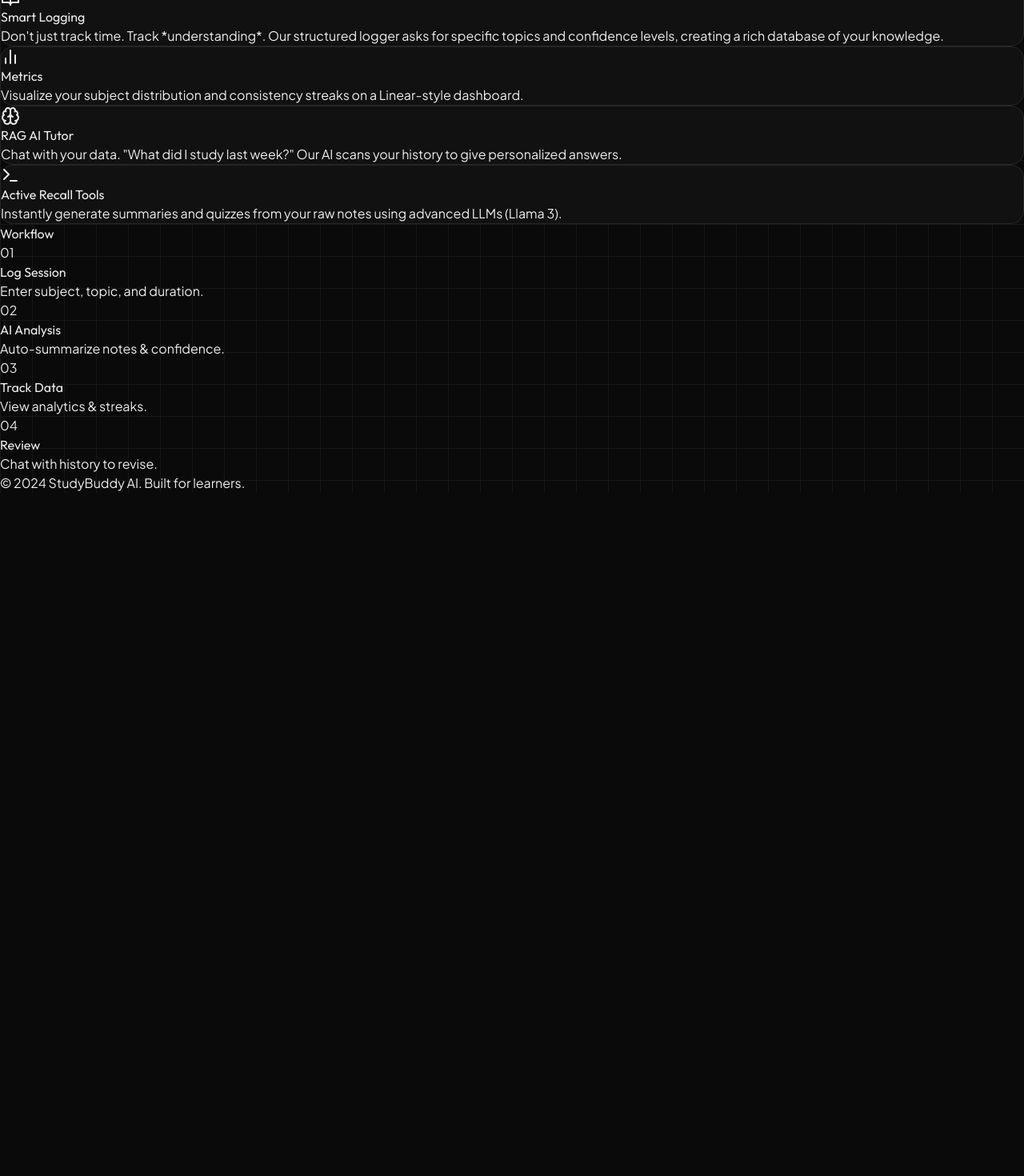
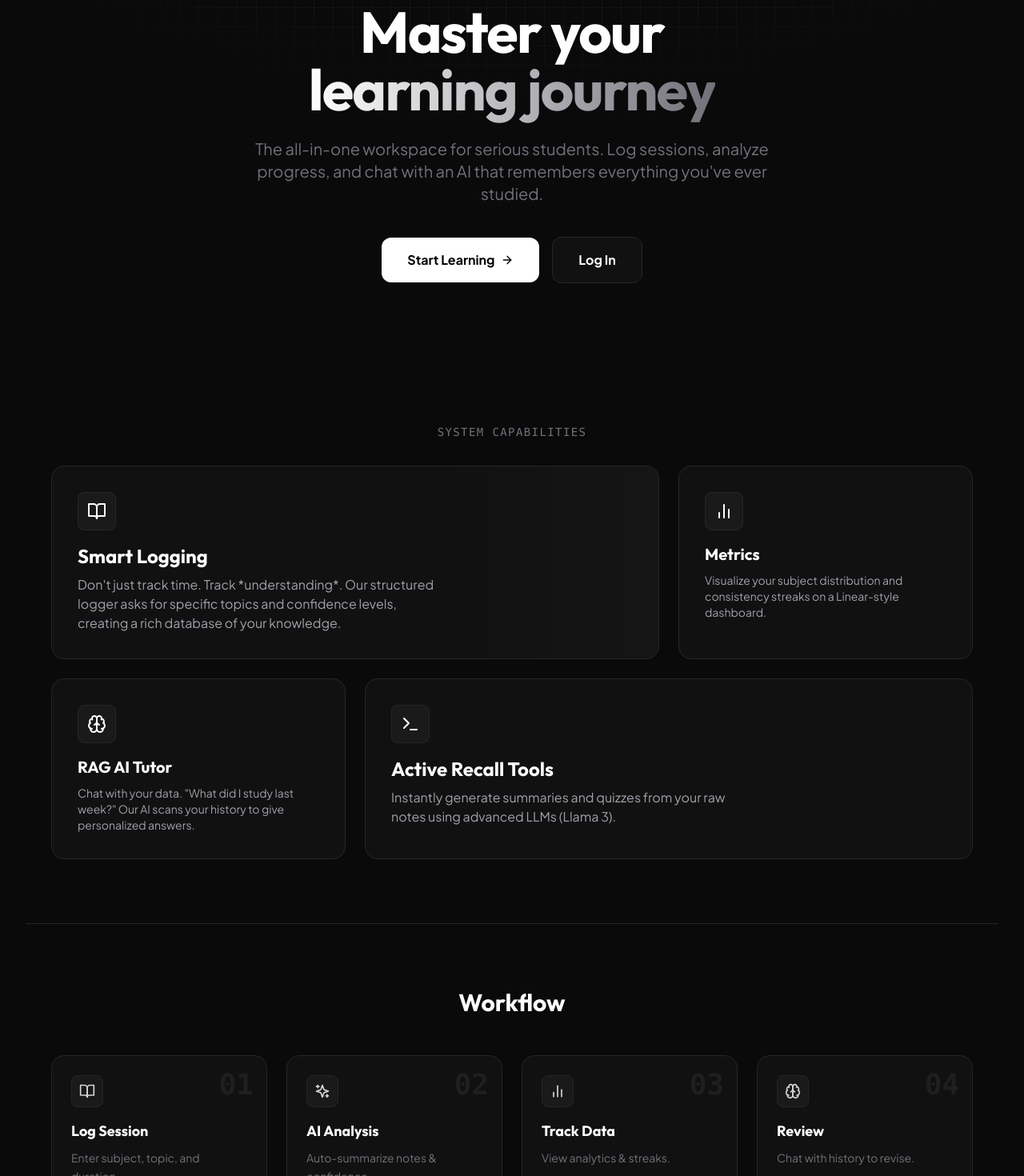
Before and after one commit to Singh-OmDev/Study-Buddy, a React (Vite) app in the folder client/: page / in a window 1280 px wide. Shown: the part 280-1750 px from the top of the page at 80% size. Before the commit the page ends 896 px from the top, so only its background shows below. Built offline with nearby package versions, Linux system fonts and the light colour scheme.

Commit message:
Polish UI: Enhance Navbar glow and fix CSS build errors

```diff
--- a/client/src/components/Navbar.jsx
+++ b/client/src/components/Navbar.jsx
@@ -65,9 +65,9 @@
     return (
         <Link
             to={to}
-            className={`px-3 py-1.5 text-sm font-medium rounded-md transition-all ${isActive
-                ? 'text-white bg-[#1a1a1a]'
-                : 'text-zinc-500 hover:text-zinc-300 hover:bg-[#111111]'
+            className={`relative px-3 py-1.5 text-sm font-medium rounded-md transition-all duration-300 ${isActive
+                    ? 'text-white bg-white/10 shadow-[0_0_15px_rgba(255,255,255,0.07)] border border-white/5'
+                    : 'text-zinc-400 hover:text-white hover:bg-white/5'
                 }`}
         >
             {text}
--- a/client/src/index.css
+++ b/client/src/index.css
@@ -24,7 +24,11 @@
 }
 
 .bento-card {
-  @apply bg-[#111111] border border-[#262626] rounded-2xl transition-all duration-300 hover:border-[#404040];
+  @apply bg-[#111111] border border-[#262626] rounded-2xl transition-all duration-300 hover:border-[#525252];
+}
+
+.bento-card:hover {
+  box-shadow: 0 0 20px rgba(255, 255, 255, 0.02);
 }
 
 .btn-primary {
--- a/client/src/pages/Landing.jsx
+++ b/client/src/pages/Landing.jsx
@@ -1,5 +1,5 @@
 import { Link } from 'react-router-dom';
-import { ArrowRight, BookOpen, Brain, Calendar, BarChart2, Zap, Terminal } from 'lucide-react';
+import { ArrowRight, BookOpen, Brain, Calendar, BarChart2, Zap, Terminal, Sparkles } from 'lucide-react';
 import { useAuth } from '../context/AuthContext';
 import { Navigate } from 'react-router-dom';
 
@@ -121,20 +121,27 @@
                 <div className="max-w-7xl mx-auto px-4 sm:px-6 lg:px-8">
                     <h2 className="text-3xl font-bold text-white mb-12 text-center">Workflow</h2>
 
-                    <div className="grid grid-cols-1 md:grid-cols-4 gap-8">
+                    <div className="grid grid-cols-1 md:grid-cols-4 gap-6">
                         {[
                             { step: '01', title: 'Log Session', desc: 'Enter subject, topic, and duration.', icon: BookOpen },
                             { step: '02', title: 'AI Analysis', desc: 'Auto-summarize notes & confidence.', icon: Sparkles },
                             { step: '03', title: 'Track Data', desc: 'View analytics & streaks.', icon: BarChart2 },
                             { step: '04', title: 'Review', desc: 'Chat with history to revise.', icon: Brain },
                         ].map((item, idx) => (
-                            <div key={idx} className="relative">
-                                <span className="text-6xl font-bold text-[#1a1a1a] absolute -top-4 -left-2 z-0">{item.step}</span>
-                                <div className="relative z-10 pt-8">
-                                    <h3 className="text-white font-bold text-lg mb-2 flex items-center gap-2">
+                            <div key={idx} className="bento-card p-6 relative group hover:bg-[#151515] transition-colors">
+                                <div className="absolute top-4 right-4 text-4xl font-bold text-[#1f1f1f] group-hover:text-[#2a2a2a] transition-colors select-none font-mono">
+                                    {item.step}
+                                </div>
+                                <div className="relative z-10">
+                                    <div className="w-10 h-10 bg-[#1a1a1a] rounded-lg flex items-center justify-center mb-4 border border-[#262626] group-hover:border-zinc-700 transition-colors">
+                                        <item.icon className="h-5 w-5 text-zinc-300 group-hover:text-white transition-colors" />
+                                    </div>
+                                    <h3 className="text-white font-bold text-lg mb-2">
                                         {item.title}
                                     </h3>
-                                    <p className="text-zinc-500 text-sm leading-relaxed">{item.desc}</p>
+                                    <p className="text-zinc-500 text-sm leading-relaxed max-w-[90%]">
+                                        {item.desc}
+                                    </p>
                                 </div>
                             </div>
                         ))}
@@ -152,7 +159,4 @@
     );
 };
 
-// Icon helper since I used it in map
-import { Sparkles } from 'lucide-react';
-
 export default Landing;
--- a/client/tailwind.config.js
+++ b/client/tailwind.config.js
@@ -1,4 +1,8 @@
 module.exports = {
+    content: [
+        "./index.html",
+        "./src/**/*.{js,ts,jsx,tsx}",
+    ],
     theme: {
         extend: {
             animation: {
```
